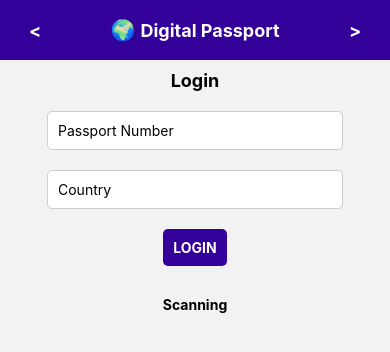
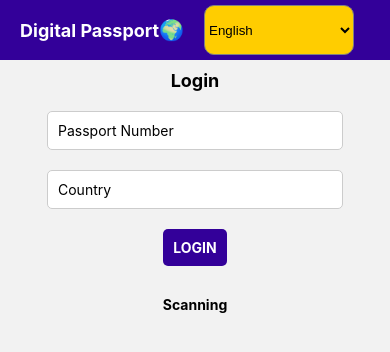
Before and after one commit to vimis22/Rejsepas, a React Native app in the folder Rejsepas/: screen /LoginScreen in a window 390 px wide. Shown: the top 352 px of the page. Built offline with nearby package versions, Linux system fonts and the light colour scheme.

Commit message:
Recently created LanguageOptions and incorporated it on the NavigationBar.

```diff
--- a/Rejsepas/package.json
+++ b/Rejsepas/package.json
@@ -19,6 +19,7 @@
   },
   "devDependencies": {
     "@babel/core": "^7.25.2",
+    "@react-native-picker/picker": "^2.10.2",
     "@react-navigation/bottom-tabs": "^7.2.0",
     "@react-navigation/native": "^7.0.14",
     "@react-navigation/stack": "^7.1.1",
--- /dev/null
+++ b/Rejsepas/wrapperfolder/LanguageOptions.tsx
@@ -0,0 +1,41 @@
+import React, { useState } from 'react';
+import { View, StyleSheet } from 'react-native';
+import { Picker } from '@react-native-picker/picker';
+
+const LanguageOptions: React.FC = () => {
+    const [selectedValue, setSelectedValue] = useState<string>("English");
+
+    return (
+        <View style={styles.container}>
+            <Picker
+                style={styles.picker}
+                selectedValue={selectedValue}
+                onValueChange={(value) => setSelectedValue(value)}
+            >
+                <Picker.Item label="English" value="English" />
+                <Picker.Item label="Danish" value="Danish" />
+                <Picker.Item label="German" value="German" />
+                <Picker.Item label="Hindi" value="Hindi" />
+            </Picker>
+        </View>
+    );
+};
+
+const styles = StyleSheet.create({
+    container: {
+        flex: 1,
+        justifyContent: 'center',
+        alignItems: 'center',
+        padding: 10,
+    },
+    picker: {
+        backgroundColor: '#ffcd00',
+        height: 50,
+        width: 150,
+        borderWidth: 1,
+        borderColor: 'gray',
+        borderRadius: 10,
+    },
+});
+
+export default LanguageOptions;
--- a/Rejsepas/wrapperfolder/NavigationBar.tsx
+++ b/Rejsepas/wrapperfolder/NavigationBar.tsx
@@ -1,23 +1,15 @@
 import React from 'react';
 import { View, Text, TouchableOpacity, StyleSheet } from 'react-native';
-import LoginScreen from '../component/LoginScreen';
-import TermsScreen from '../component/TermsScreen';
+import LanguageOptions from "./LanguageOptions";
 
 const NavigationBar = ({ navigation }: any) => {
     return (
         <View style={styles.pageContainer}>
-            <TouchableOpacity onPress={() => navigation.navigate(LoginScreen)} style={styles.sideButton}>
-                <Text style={styles.title}>{'<'}</Text>
-            </TouchableOpacity>
-
             <View style={styles.centerContainer}>
+                <Text style={styles.applicationsTitle}>Digital Passport</Text>
                 <Text style={styles.icons}>🌍</Text>
-                <Text style={styles.applicationsTitle}>Digital Passport</Text>
+                <LanguageOptions/>
             </View>
-
-            <TouchableOpacity onPress={() => navigation.navigate(TermsScreen)} style={styles.sideButton}>
-                <Text style={styles.title}>{'>'}</Text>
-            </TouchableOpacity>
         </View>
     );
 };
@@ -28,31 +20,23 @@ const styles = StyleSheet.create({
         backgroundColor: '#330099',
         flexDirection: 'row',
         alignItems: 'center',
-        justifyContent: 'space-between', // Placerer knapperne på yderpunkterne
+        justifyContent: 'space-between',
         paddingHorizontal: 15,
     },
     centerContainer: {
-        flexDirection: 'row', // Arrangerer ikon og titel side om side
-        alignItems: 'center', // Justerer vertikalt i midten
+        flexDirection: 'row',
+        alignItems: 'center',
     },
     applicationsTitle: {
         color: 'white',
         fontSize: 18,
         fontWeight: 'bold',
-        marginLeft: 5, // Lidt afstand mellem ikonet og teksten
+        marginLeft: 5,
     },
     icons: {
         color: 'white',
         fontSize: 20,
-    },
-    sideButton: {
-        width: 40, // Fast bredde for at sikre ens placering
-        alignItems: 'center',
-    },
-    title: {
-        color: 'white',
-        fontSize: 18,
-        fontWeight: 'bold',
+        marginRight: 10,
     },
 });
 
```
Also changed, not shown: 1 other file (tests, documents, lock files or other folders).
